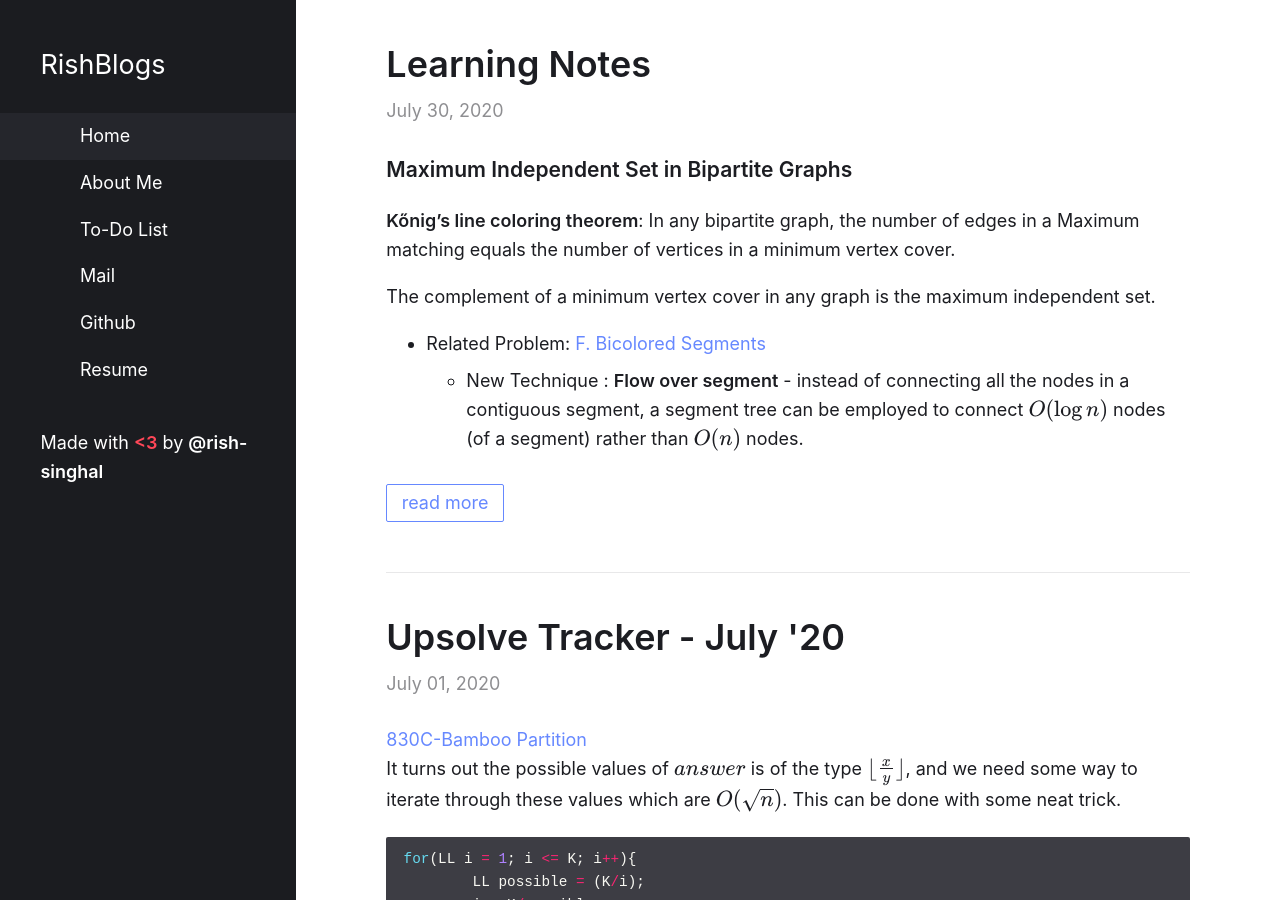
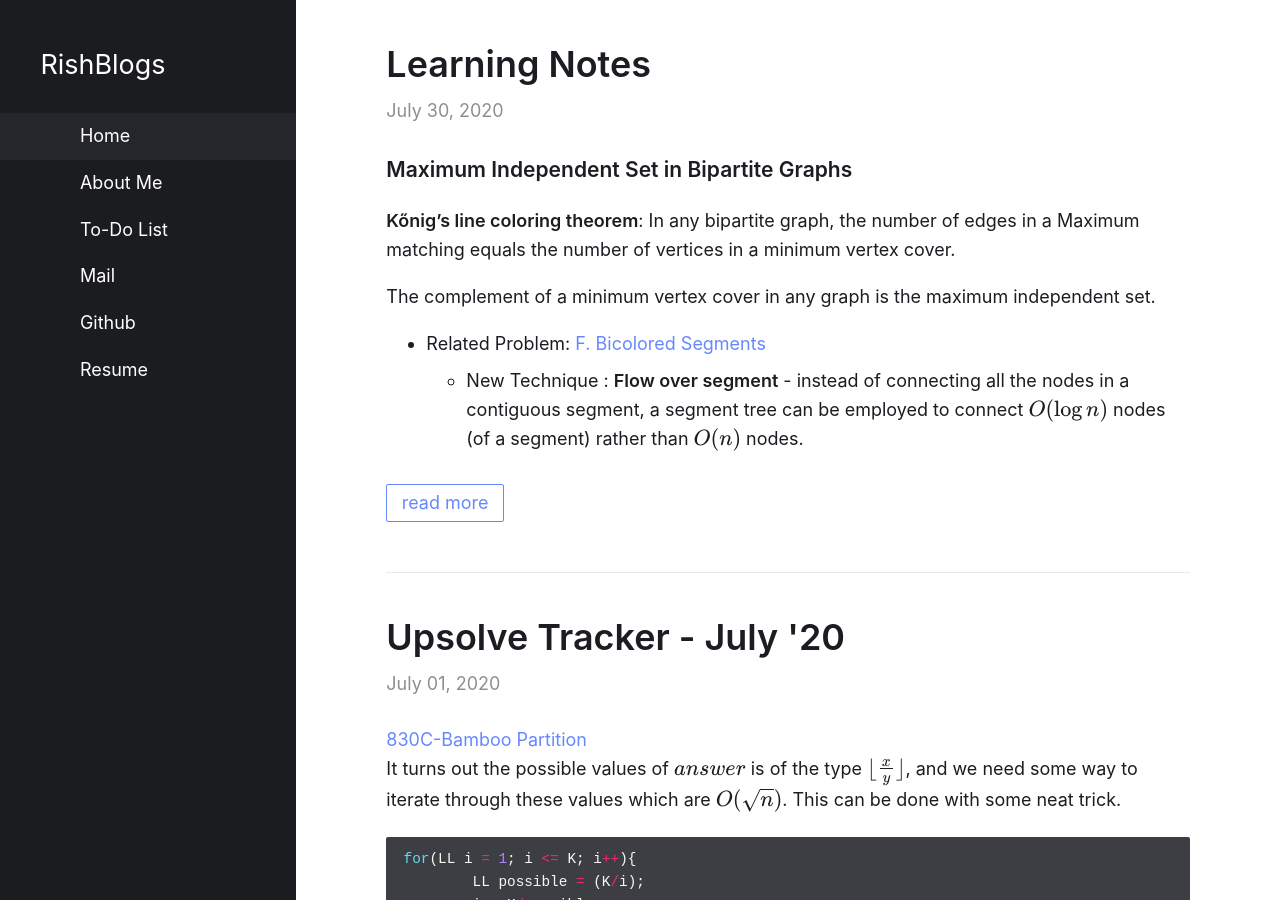
Before and after one commit to rish-singhal/blogs, a Jekyll site: the page built from index.html, in a window 1280 px wide and 900 px high. Built offline with Jekyll 4.4.1, drawn with Linux system fonts in a browser that asks for light colours; formulas are drawn with MathJax 3.

Commit message:
removed description

```diff
--- a/_config.yml
+++ b/_config.yml
@@ -1,6 +1,6 @@
 title: "RishBlogs"
 author: "Rishabh Singhal"
-description: "Made with <b style=\"color: #f45;\">&lt;3</b> by <b><a href=\"https://github.com/rish-singhal\">@rish-singhal</a></b>"
+#description: "Made with <b style=\"color: #f45;\">&lt;3</b> by <b><a href=\"https://github.com/rish-singhal\">@rish-singhal</a></b>"
 permalink: /:title/
 lang: "en"
 excerpt_separator: "\n\n\n"
```
